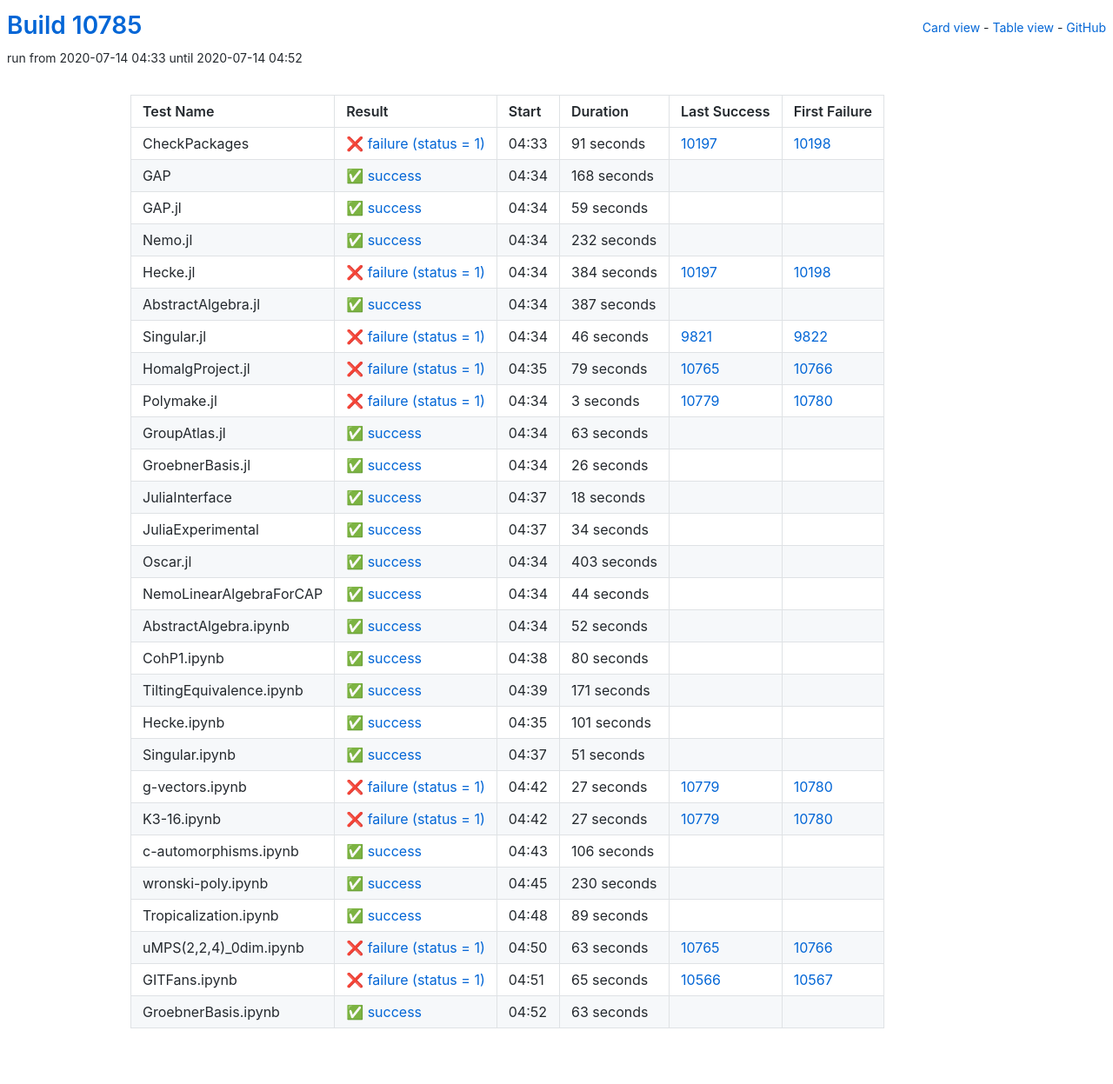
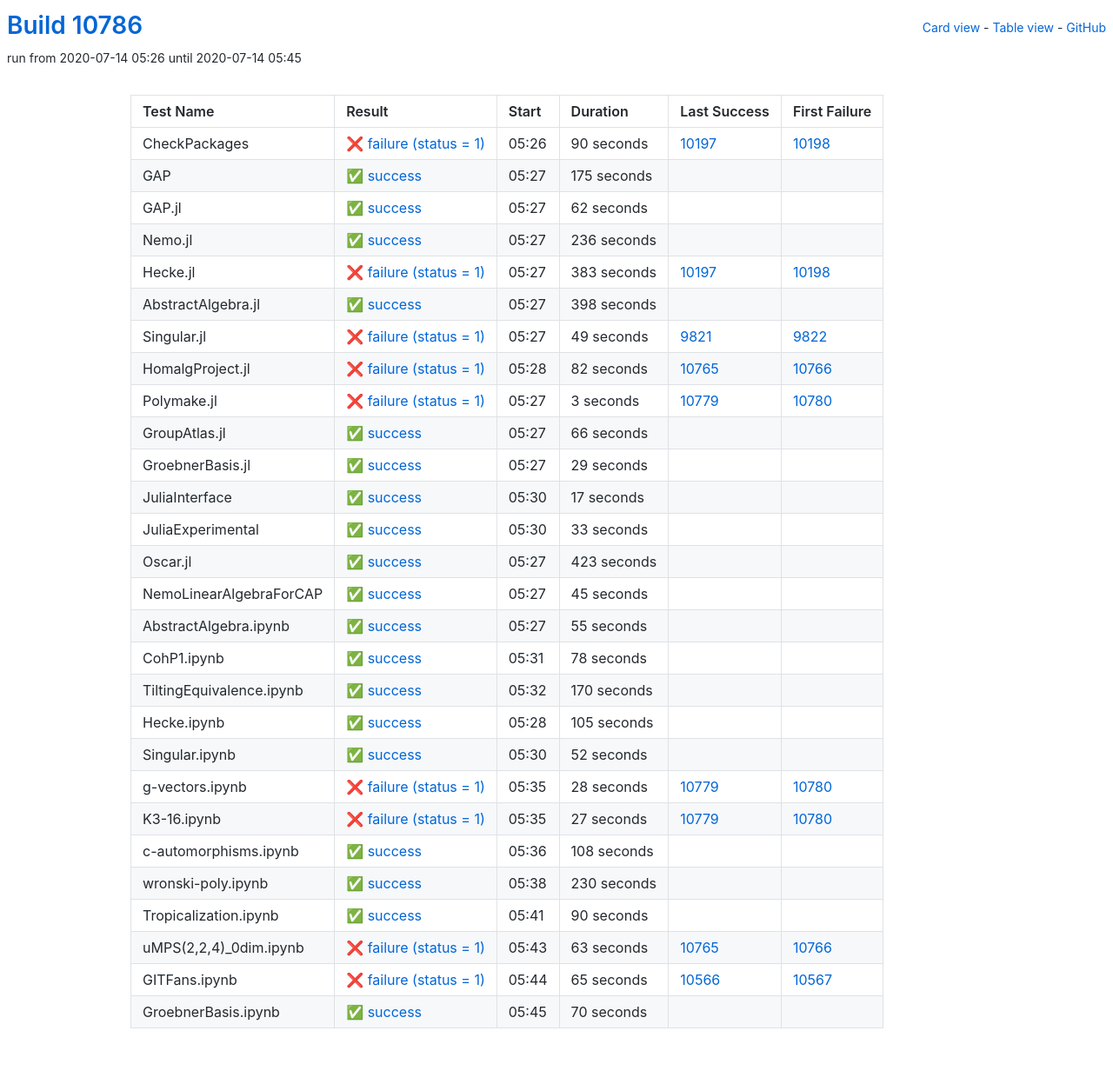
Before and after one commit to oscar-system/oscar-ci-status, a Jekyll site: the page built from table.html, in a window 1280 px wide. Shown: the whole page at 87% size. Built offline with Jekyll 4.4.1, drawn with Linux system fonts in a browser that asks for light colours.

Commit message:
Build #10786

```diff
--- a/_data/ci.yml
+++ b/_data/ci.yml
@@ -1,6 +1,6 @@
 ---
-build: 10785
-build_url: https://oscarci.mathematik.uni-kl.de/job/oscar/10785/
+build: 10786
+build_url: https://oscarci.mathematik.uni-kl.de/job/oscar/10786/
 job: oscar
 organization: oscar-system
 repo: oscar-ci-status
@@ -8,104 +8,104 @@
 tests:
 - name: CheckPackages
   id: checkpackages
-  log: https://oscarci.mathematik.uni-kl.de/job/oscar/10785/artifact/logs/build-10785/CheckPackages.log
-  start: 2020-07-14 04:33
+  log: https://oscarci.mathematik.uni-kl.de/job/oscar/10786/artifact/logs/build-10786/CheckPackages.log
+  start: 2020-07-14 05:26
   success: false
   exitcode: 1
   status: failure
-  duration: 91
+  duration: 90
   last_success: 10197
   last_success_url: https://oscarci.mathematik.uni-kl.de/job/oscar/10197/
   first_failure: 10198
   first_failure_url: https://oscarci.mathematik.uni-kl.de/job/oscar/10198/
 - name: GAP
   id: gap
-  log: https://oscarci.mathematik.uni-kl.de/job/oscar/10785/artifact/logs/build-10785/GAP.log
-  start: 2020-07-14 04:34
+  log: https://oscarci.mathematik.uni-kl.de/job/oscar/10786/artifact/logs/build-10786/GAP.log
+  start: 2020-07-14 05:27
   success: true
   exitcode: 0
   status: success
-  duration: 168
+  duration: 175
   last_success: false
   last_success_url:
   first_failure: false
   first_failure_url:
 - name: GAP.jl
   id: gap-jl
-  log: https://oscarci.mathematik.uni-kl.de/job/oscar/10785/artifact/logs/build-10785/GAP.jl.log
-  start: 2020-07-14 04:34
+  log: https://oscarci.mathematik.uni-kl.de/job/oscar/10786/artifact/logs/build-10786/GAP.jl.log
+  start: 2020-07-14 05:27
   success: true
   exitcode: 0
   status: success
-  duration: 59
+  duration: 62
   last_success: false
   last_success_url:
   first_failure: false
   first_failure_url:
 - name: Nemo.jl
   id: nemo-jl
-  log: https://oscarci.mathematik.uni-kl.de/job/oscar/10785/artifact/logs/build-10785/Nemo.jl.log
-  start: 2020-07-14 04:34
+  log: https://oscarci.mathematik.uni-kl.de/job/oscar/10786/artifact/logs/build-10786/Nemo.jl.log
+  start: 2020-07-14 05:27
   success: true
   exitcode: 0
   status: success
-  duration: 232
+  duration: 236
   last_success: false
   last_success_url:
   first_failure: false
   first_failure_url:
 - name: Hecke.jl
   id: hecke-jl
-  log: https://oscarci.mathematik.uni-kl.de/job/oscar/10785/artifact/logs/build-10785/Hecke.jl.log
-  start: 2020-07-14 04:34
+  log: https://oscarci.mathematik.uni-kl.de/job/oscar/10786/artifact/logs/build-10786/Hecke.jl.log
+  start: 2020-07-14 05:27
   success: false
   exitcode: 1
   status: failure
-  duration: 384
+  duration: 383
   last_success: 10197
   last_success_url: https://oscarci.mathematik.uni-kl.de/job/oscar/10197/
   first_failure: 10198
   first_failure_url: https://oscarci.mathematik.uni-kl.de/job/oscar/10198/
 - name: AbstractAlgebra.jl
   id: abstractalgebra-jl
-  log: https://oscarci.mathematik.uni-kl.de/job/oscar/10785/artifact/logs/build-10785/AbstractAlgebra.jl.log
-  start: 2020-07-14 04:34
+  log: https://oscarci.mathematik.uni-kl.de/job/oscar/10786/artifact/logs/build-10786/AbstractAlgebra.jl.log
+  start: 2020-07-14 05:27
   success: true
   exitcode: 0
   status: success
-  duration: 387
+  duration: 398
   last_success: false
   last_success_url:
   first_failure: false
   first_failure_url:
 - name: Singular.jl
   id: singular-jl
-  log: https://oscarci.mathematik.uni-kl.de/job/oscar/10785/artifact/logs/build-10785/Singular.jl.log
-  start: 2020-07-14 04:34
+  log: https://oscarci.mathematik.uni-kl.de/job/oscar/10786/artifact/logs/build-10786/Singular.jl.log
+  start: 2020-07-14 05:27
   success: false
   exitcode: 1
   status: failure
-  duration: 46
+  duration: 49
   last_success: 9821
   last_success_url: https://oscarci.mathematik.uni-kl.de/job/oscar/9821/
   first_failure: 9822
   first_failure_url: https://oscarci.mathematik.uni-kl.de/job/oscar/9822/
 - name: HomalgProject.jl
   id: homalgproject-jl
-  log: https://oscarci.mathematik.uni-kl.de/job/oscar/10785/artifact/logs/build-10785/HomalgProject.jl.log
-  start: 2020-07-14 04:35
+  log: https://oscarci.mathematik.uni-kl.de/job/oscar/10786/artifact/logs/build-10786/HomalgProject.jl.log
+  start: 2020-07-14 05:28
   success: false
   exitcode: 1
   status: failure
-  duration: 79
+  duration: 82
   last_success: 10765
   last_success_url: https://oscarci.mathematik.uni-kl.de/job/oscar/10765/
   first_failure: 10766
   first_failure_url: https://oscarci.mathematik.uni-kl.de/job/oscar/10766/
 - name: Polymake.jl
   id: polymake-jl
-  log: https://oscarci.mathematik.uni-kl.de/job/oscar/10785/artifact/logs/build-10785/Polymake.jl.log
-  start: 2020-07-14 04:34
+  log: https://oscarci.mathematik.uni-kl.de/job/oscar/10786/artifact/logs/build-10786/Polymake.jl.log
+  start: 2020-07-14 05:27
   success: false
   exitcode: 1
   status: failure
@@ -116,80 +116,128 @@
   first_failure_url: https://oscarci.mathematik.uni-kl.de/job/oscar/10780/
 - name: GroupAtlas.jl
   id: groupatlas-jl
-  log: https://oscarci.mathematik.uni-kl.de/job/oscar/10785/artifact/logs/build-10785/GroupAtlas.jl.log
-  start: 2020-07-14 04:34
+  log: https://oscarci.mathematik.uni-kl.de/job/oscar/10786/artifact/logs/build-10786/GroupAtlas.jl.log
+  start: 2020-07-14 05:27
   success: true
   exitcode: 0
   status: success
-  duration: 63
+  duration: 66
   last_success: false
   last_success_url:
   first_failure: false
   first_failure_url:
 - name: GroebnerBasis.jl
   id: groebnerbasis-jl
-  log: https://oscarci.mathematik.uni-kl.de/job/oscar/10785/artifact/logs/build-10785/GroebnerBasis.jl.log
-  start: 2020-07-14 04:34
+  log: https://oscarci.mathematik.uni-kl.de/job/oscar/10786/artifact/logs/build-10786/GroebnerBasis.jl.log
+  start: 2020-07-14 05:27
   success: true
   exitcode: 0
   status: success
-  duration: 26
+  duration: 29
   last_success: false
   last_success_url:
   first_failure: false
   first_failure_url:
 - name: JuliaInterface
   id: juliainterface
-  log: https://oscarci.mathematik.uni-kl.de/job/oscar/10785/artifact/logs/build-10785/JuliaInterface.log
-  start: 2020-07-14 04:37
+  log: https://oscarci.mathematik.uni-kl.de/job/oscar/10786/artifact/logs/build-10786/JuliaInterface.log
+  start: 2020-07-14 05:30
   success: true
   exitcode: 0
   status: success
-  duration: 18
+  duration: 17
   last_success: false
   last_success_url:
   first_failure: false
   first_failure_url:
 - name: JuliaExperimental
   id: juliaexperimental
-  log: https://oscarci.mathematik.uni-kl.de/job/oscar/10785/artifact/logs/build-10785/JuliaExperimental.log
-  start: 2020-07-14 04:37
+  log: https://oscarci.mathematik.uni-kl.de/job/oscar/10786/artifact/logs/build-10786/JuliaExperimental.log
+  start: 2020-07-14 05:30
   success: true
   exitcode: 0
   status: success
-  duration: 34
+  duration: 33
   last_success: false
   last_success_url:
   first_failure: false
   first_failure_url:
 - name: Oscar.jl
   id: oscar-jl
-  log: https://oscarci.mathematik.uni-kl.de/job/oscar/10785/artifact/logs/build-10785/Oscar.jl.log
-  start: 2020-07-14 04:34
+  log: https://oscarci.mathematik.uni-kl.de/job/oscar/10786/artifact/logs/build-10786/Oscar.jl.log
+  start: 2020-07-14 05:27
   success: true
   exitcode: 0
   status: success
-  duration: 403
+  duration: 423
   last_success: false
   last_success_url:
   first_failure: false
   first_failure_url:
 - name: NemoLinearAlgebraForCAP
   id: nemolinearalgebraforcap
-  log: https://oscarci.mathematik.uni-kl.de/job/oscar/10785/artifact/logs/build-10785/NemoLinearAlgebraForCAP.log
-  start: 2020-07-14 04:34
+  log: https://oscarci.mathematik.uni-kl.de/job/oscar/10786/artifact/logs/build-10786/NemoLinearAlgebraForCAP.log
+  start: 2020-07-14 05:27
   success: true
   exitcode: 0
   status: success
-  duration: 44
+  duration: 45
   last_success: false
   last_success_url:
   first_failure: false
   first_failure_url:
 - name: AbstractAlgebra.ipynb
   id: abstractalgebra-ipynb
-  log: https://oscarci.mathematik.uni-kl.de/job/oscar/10785/artifact/logs/build-10785/AbstractAlgebra.ipynb.log
-  start: 2020-07-14 04:34
+  log: https://oscarci.mathematik.uni-kl.de/job/oscar/10786/artifact/logs/build-10786/AbstractAlgebra.ipynb.log
+  start: 2020-07-14 05:27
+  success: true
+  exitcode: 0
+  status: success
+  duration: 55
+  last_success: false
+  last_success_url:
+  first_failure: false
+  first_failure_url:
+- name: CohP1.ipynb
+  id: cohp1-ipynb
+  log: https://oscarci.mathematik.uni-kl.de/job/oscar/10786/artifact/logs/build-10786/CohP1.ipynb.log
+  start: 2020-07-14 05:31
+  success: true
+  exitcode: 0
+  status: success
+  duration: 78
+  last_success: false
+  last_success_url:
+  first_failure: false
+  first_failure_url:
+- name: TiltingEquivalence.ipynb
+  id: tiltingequivalence-ipynb
+  log: https://oscarci.mathematik.uni-kl.de/job/oscar/10786/artifact/logs/build-10786/TiltingEquivalence.ipynb.log
+  start: 2020-07-14 05:32
+  success: true
+  exitcode: 0
+  status: success
+  duration: 170
+  last_success: false
+  last_success_url:
+  first_failure: false
+  first_failure_url:
+- name: Hecke.ipynb
+  id: hecke-ipynb
+  log: https://oscarci.mathematik.uni-kl.de/job/oscar/10786/artifact/logs/build-10786/Hecke.ipynb.log
+  start: 2020-07-14 05:28
+  success: true
+  exitcode: 0
+  status: success
+  duration: 105
+  last_success: false
+  last_success_url:
+  first_failure: false
+  first_failure_url:
+- name: Singular.ipynb
+  id: singular-ipynb
+  log: https://oscarci.mathematik.uni-kl.de/job/oscar/10786/artifact/logs/build-10786/Singular.ipynb.log
+  start: 2020-07-14 05:30
   success: true
   exitcode: 0
   status: success
@@ -198,70 +246,22 @@
   last_success_url:
   first_failure: false
   first_failure_url:
-- name: CohP1.ipynb
-  id: cohp1-ipynb
-  log: https://oscarci.mathematik.uni-kl.de/job/oscar/10785/artifact/logs/build-10785/CohP1.ipynb.log
-  start: 2020-07-14 04:38
-  success: true
-  exitcode: 0
-  status: success
-  duration: 80
-  last_success: false
-  last_success_url:
-  first_failure: false
-  first_failure_url:
-- name: TiltingEquivalence.ipynb
-  id: tiltingequivalence-ipynb
-  log: https://oscarci.mathematik.uni-kl.de/job/oscar/10785/artifact/logs/build-10785/TiltingEquivalence.ipynb.log
-  start: 2020-07-14 04:39
-  success: true
-  exitcode: 0
-  status: success
-  duration: 171
-  last_success: false
-  last_success_url:
-  first_failure: false
-  first_failure_url:
-- name: Hecke.ipynb
-  id: hecke-ipynb
-  log: https://oscarci.mathematik.uni-kl.de/job/oscar/10785/artifact/logs/build-10785/Hecke.ipynb.log
-  start: 2020-07-14 04:35
-  success: true
-  exitcode: 0
-  status: success
-  duration: 101
-  last_success: false
-  last_success_url:
-  first_failure: false
-  first_failure_url:
-- name: Singular.ipynb
-  id: singular-ipynb
-  log: https://oscarci.mathematik.uni-kl.de/job/oscar/10785/artifact/logs/build-10785/Singular.ipynb.log
-  start: 2020-07-14 04:37
-  success: true
-  exitcode: 0
-  status: success
-  duration: 51
-  last_success: false
-  last_success_url:
-  first_failure: false
-  first_failure_url:
 - name: g-vectors.ipynb
   id: g-vectors-ipynb
-  log: https://oscarci.mathematik.uni-kl.de/job/oscar/10785/artifact/logs/build-10785/g-vectors.ipynb.log
-  start: 2020-07-14 04:42
+  log: https://oscarci.mathematik.uni-kl.de/job/oscar/10786/artifact/logs/build-10786/g-vectors.ipynb.log
+  start: 2020-07-14 05:35
   success: false
   exitcode: 1
   status: failure
-  duration: 27
+  duration: 28
   last_success: 10779
   last_success_url: https://oscarci.mathematik.uni-kl.de/job/oscar/10779/
   first_failure: 10780
   first_failure_url: https://oscarci.mathematik.uni-kl.de/job/oscar/10780/
 - name: K3-16.ipynb
   id: k3-16-ipynb
-  log: https://oscarci.mathematik.uni-kl.de/job/oscar/10785/artifact/logs/build-10785/K3-16.ipynb.log
-  start: 2020-07-14 04:42
+  log: https://oscarci.mathematik.uni-kl.de/job/oscar/10786/artifact/logs/build-10786/K3-16.ipynb.log
+  start: 2020-07-14 05:35
   success: false
   exitcode: 1
   status: failure
@@ -272,20 +272,20 @@
   first_failure_url: https://oscarci.mathematik.uni-kl.de/job/oscar/10780/
 - name: c-automorphisms.ipynb
   id: c-automorphisms-ipynb
-  log: https://oscarci.mathematik.uni-kl.de/job/oscar/10785/artifact/logs/build-10785/c-automorphisms.ipynb.log
-  start: 2020-07-14 04:43
+  log: https://oscarci.mathematik.uni-kl.de/job/oscar/10786/artifact/logs/build-10786/c-automorphisms.ipynb.log
+  start: 2020-07-14 05:36
   success: true
   exitcode: 0
   status: success
-  duration: 106
+  duration: 108
   last_success: false
   last_success_url:
   first_failure: false
   first_failure_url:
 - name: wronski-poly.ipynb
   id: wronski-poly-ipynb
-  log: https://oscarci.mathematik.uni-kl.de/job/oscar/10785/artifact/logs/build-10785/wronski-poly.ipynb.log
-  start: 2020-07-14 04:45
+  log: https://oscarci.mathematik.uni-kl.de/job/oscar/10786/artifact/logs/build-10786/wronski-poly.ipynb.log
+  start: 2020-07-14 05:38
   success: true
   exitcode: 0
   status: success
@@ -296,20 +296,20 @@
   first_failure_url:
 - name: Tropicalization.ipynb
   id: tropicalization-ipynb
-  log: https://oscarci.mathematik.uni-kl.de/job/oscar/10785/artifact/logs/build-10785/Tropicalization.ipynb.log
-  start: 2020-07-14 04:48
+  log: https://oscarci.mathematik.uni-kl.de/job/oscar/10786/artifact/logs/build-10786/Tropicalization.ipynb.log
+  start: 2020-07-14 05:41
   success: true
   exitcode: 0
   status: success
-  duration: 89
+  duration: 90
   last_success: false
   last_success_url:
   first_failure: false
   first_failure_url:
 - name: uMPS(2,2,4)_0dim.ipynb
   id: umps-2-2-4-0dim-ipynb
-  log: https://oscarci.mathematik.uni-kl.de/job/oscar/10785/artifact/logs/build-10785/uMPS-2-2-4-_0dim.ipynb.log
-  start: 2020-07-14 04:50
+  log: https://oscarci.mathematik.uni-kl.de/job/oscar/10786/artifact/logs/build-10786/uMPS-2-2-4-_0dim.ipynb.log
+  start: 2020-07-14 05:43
   success: false
   exitcode: 1
   status: failure
@@ -320,8 +320,8 @@
   first_failure_url: https://oscarci.mathematik.uni-kl.de/job/oscar/10766/
 - name: GITFans.ipynb
   id: gitfans-ipynb
-  log: https://oscarci.mathematik.uni-kl.de/job/oscar/10785/artifact/logs/build-10785/GITFans.ipynb.log
-  start: 2020-07-14 04:51
+  log: https://oscarci.mathematik.uni-kl.de/job/oscar/10786/artifact/logs/build-10786/GITFans.ipynb.log
+  start: 2020-07-14 05:44
   success: false
   exitcode: 1
   status: failure
@@ -332,12 +332,12 @@
   first_failure_url: https://oscarci.mathematik.uni-kl.de/job/oscar/10567/
 - name: GroebnerBasis.ipynb
   id: groebnerbasis-ipynb
-  log: https://oscarci.mathematik.uni-kl.de/job/oscar/10785/artifact/logs/build-10785/GroebnerBasis.ipynb.log
-  start: 2020-07-14 04:52
+  log: https://oscarci.mathematik.uni-kl.de/job/oscar/10786/artifact/logs/build-10786/GroebnerBasis.ipynb.log
+  start: 2020-07-14 05:45
   success: true
   exitcode: 0
   status: success
-  duration: 63
+  duration: 70
   last_success: false
   last_success_url:
   first_failure: false
```
Also changed, not shown: README.md.
